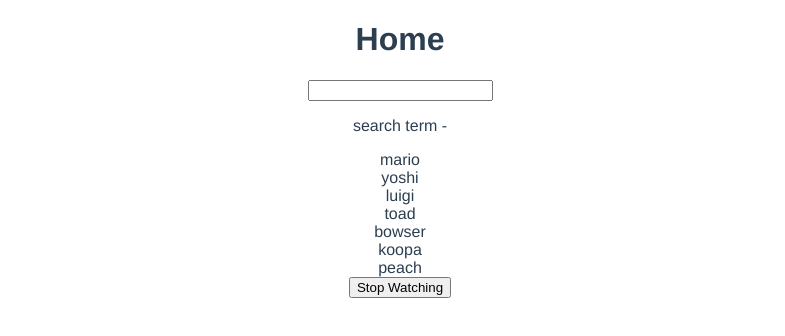
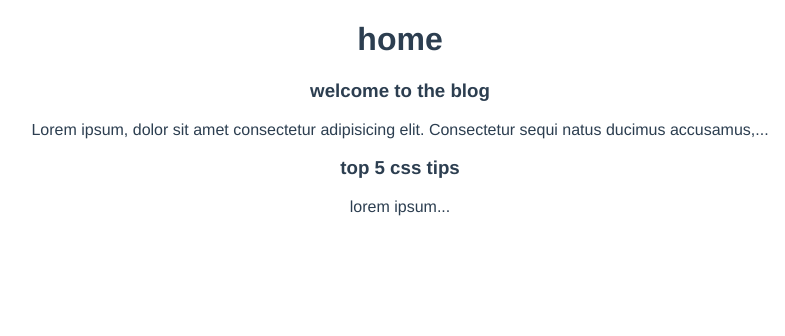
Before and after one commit to Taninchot0919/Udemy-Composition-API, a Vue app: page / in a window 1280 px wide. Shown: the top 336 px of the page, without its empty margins (240-1025 px from the left). Built offline with nearby package versions, Linux system fonts and the light colour scheme.

Commit message:
[UPDATE] using props in setup function

```diff
--- /dev/null
+++ b/src/components/PostList.vue
@@ -0,0 +1,23 @@
+<template>
+  <div class="post-list">
+    <div v-for="post in posts" :key="post.id">
+      <single-post :post="post" />
+    </div>
+  </div>
+</template>
+
+<script>
+import SinglePost from "./SinglePost.vue";
+export default {
+  components: { SinglePost },
+  props: ["posts"],
+  //   ใน setup สามารถเข้าถึง props ได้เลย
+  setup(props) {
+    //   เหมือนเป็นการบอกว่าจะใช้ Object ชื่ออะไร
+    console.log(props.posts);
+  }
+};
+</script>
+
+<style>
+</style>
--- /dev/null
+++ b/src/components/SinglePost.vue
@@ -0,0 +1,25 @@
+<template>
+  <div class="post">
+    <h3>{{ post.title }}</h3>
+    <p>{{ snippet }}</p>
+  </div>
+</template>
+
+<script>
+import { computed } from "vue";
+export default {
+  props: ["post"],
+  // เหมือนประมาณว่าเราอยากจะจัดการให้เรียบร้อยก่อนที่จะ mounted (เท่าที่เข้าใจนะ)
+  setup(props) {
+    const snippet = computed(() => {
+      // เป็น method ของ string เองแบบจะแสดงเริ่มต้นที่ไหน และจบที่ไหน
+      return props.post.body.substring(0, 100) + "...";
+    });
+
+    return { snippet };
+  }
+};
+</script>
+
+<style>
+</style>
--- a/src/views/Home.vue
+++ b/src/views/Home.vue
@@ -1,54 +1,27 @@
 <template>
   <div class="home">
-    <h1>Home</h1>
-    <input type="text" v-model="search" />
-    <p>search term - {{ search }}</p>
-    <div v-for="name in matchingNames" :key="name">{{ name }}</div>
-    <button @click="handleClick">Stop Watching</button>
+    <h1>home</h1>
+    <post-list :posts="posts"/>
   </div>
 </template>
 
 <script>
-import { computed, ref, watch, watchEffect } from "@vue/runtime-core";
+import { ref } from "vue";
+import PostList from "../components/PostList.vue";
+
 export default {
   name: "Home",
+  components: { PostList },
   setup() {
-    const search = ref("");
-    const names = ref([
-      "mario",
-      "yoshi",
-      "luigi",
-      "toad",
-      "bowser",
-      "koopa",
-      "peach"
+    const posts = ref([
+      { title: "welcome to the blog", body: 'Lorem ipsum, dolor sit amet consectetur adipisicing elit. Consectetur sequi natus ducimus accusamus, voluptas nam nemo, illo distinctio perspiciatis est facilis molestiae possimus doloremque incidunt! Assumenda tempore dolores ex fuga totam quidem neque itaque quam ducimus blanditiis voluptatibus aut numquam, aspernatur exercitationem possimus iure nostrum, non quos illum? Debitis ipsum delectus nam enim officia blanditiis eveniet, aspernatur magni beatae amet laborum assumenda autem nobis, ullam itaque a voluptate, temporibus incidunt maxime provident impedit similique laudantium. Rem adipisci, iusto deserunt repudiandae sint dolorem sunt tenetur id error possimus magni itaque. Aspernatur asperiores aut incidunt laboriosam possimus! Fugiat temporibus aspernatur asperiores facilis.', id: 1 },
+      { title: "top 5 css tips", body: "lorem ipsum", id: 2 }
     ]);
 
-    // เหมือนเป็นคำสั่งจับตาดู
-    // เช่น ทุกๆครั้งที่ search มีการเปลี่ยนแปลงให้มาทำ function ข้างใน
-    const stopWatch = watch(search, () => {
-      console.log("Watch Function run");
-    });
-
-    //** ถ้าอยากใช้ค่าข้างในใช้ watchEffect แต่ถ้าไม่อนากใช้ควรใช้ watch เฉยๆ **/
-
-    // ทำงานแบบจับตาดูเหมือนกันแต่เป็นการจับตาดูค่าข้างในด้วยว่ามีอะไร
-    const stopWatchEffect = watchEffect(() => {
-      console.log("watchEffect Function run", search.value);
-    });
-
-    const matchingNames = computed(() => {
-      // name ข้างใน filter จะหมายถึง name แต่ละตัว เหมือนๆกับ name in names
-      return names.value.filter(name => name.includes(search.value));
-    });
-
-    // สามารถหยุด watch และ watchEffect ได้โดยการเหมือนเรียกใช้ซ้ำ
-    const handleClick = ()=> {
-      stopWatch()
-      stopWatchEffect()
-    }
-
-    return { names, search, matchingNames, handleClick};
+    return { posts };
   }
 };
 </script>
+
+<style>
+</style>
```
